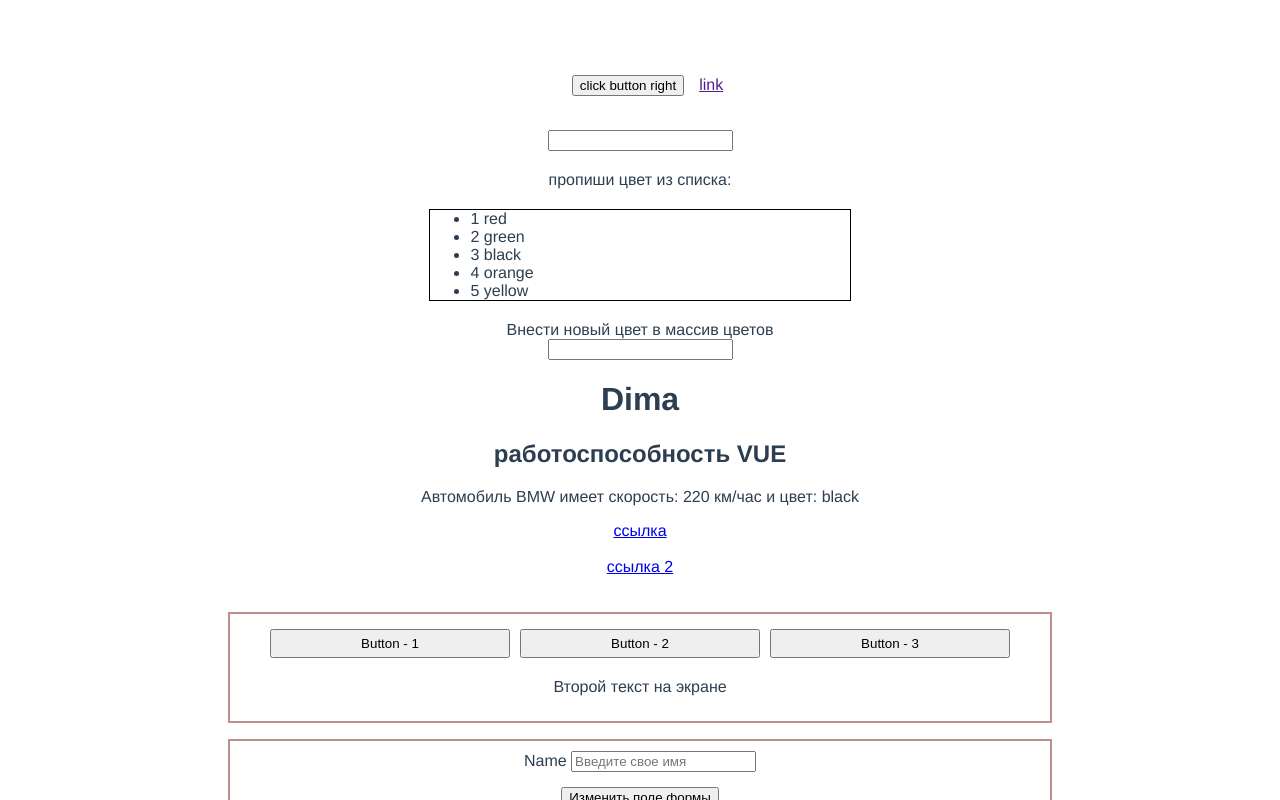
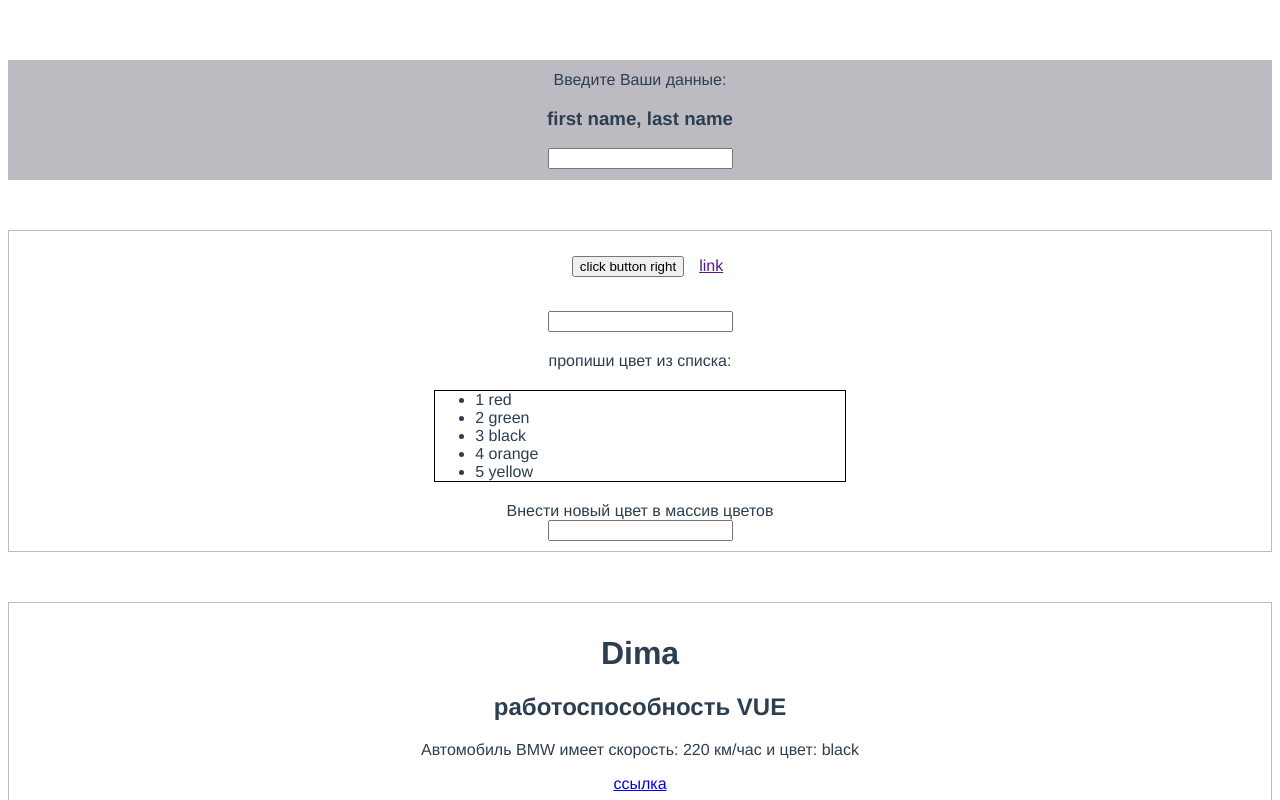
Before and after one commit to dima-kulikov/Vue-CLI, a Vue app in the folder myapp/: page / in a window 1280 px wide. Shown: the top 800 px of the page. Built offline with nearby package versions, Linux system fonts and the light colour scheme.

Commit message:
17.00
17.00

```diff
--- a/myapp/src/App.vue
+++ b/myapp/src/App.vue
@@ -1,5 +1,8 @@
 <template>
   <div id="app">
+
+    <lesson-ten></lesson-ten>
+ <div class="info-block">
     <button @click.right="onClick('fun value', $event)"> click button right</button>
     <a href @click.prevent="linkClick">link</a>
     <h3 v-bind:class="text">{{ text }}</h3>
@@ -10,13 +13,17 @@
     </ul>
     <div>Внести новый цвет в массив цветов</div>
     <input type="text" @keyup.enter="addNewColor" />
+ </div>
+    <div class="info-block">
     <hello-world></hello-world>
     <hello-world dark></hello-world>
+    </div>
   </div>
 </template>
 
 <script>
 import HelloWorld from './components/HelloWorld.vue';
+import LessonTen from './components/LessonTen.vue';
 
 export default {
   name: 'app',
@@ -26,6 +33,7 @@ export default {
   }),
   components: {
     HelloWorld,
+    LessonTen,
   },
   methods: {
     onClick(vel, e) {
--- /dev/null
+++ b/myapp/src/components/LessonTen.vue
@@ -0,0 +1,36 @@
+<template>
+    <div class="info-block active-lesson">
+      <div>Введите Ваши данные:</div>
+        <h3>{{nameVizible}}</h3>
+        <input type="text">
+    </div>
+</template>
+
+<script>
+
+export default {
+  name: 'LessonTen',
+  data() {
+    return {
+      pageName: 'Lesson - 10',
+      firstName: '',
+      lastName: '',
+    };
+  },
+  computed: {
+    nameVizible() {
+      return `${this.firstName || 'first name'}, ${this.lastName || 'last name'}`;
+    },
+  },
+};
+
+</script>
+<style lang="sass">
+.info-block
+    max-width: 1430px
+    padding: 10px 15px
+    margin: 50px auto
+    border: 1px solid rgb(188, 187, 194)
+.active-lesson
+    background-color: rgb(188, 187, 194)
+</style>
--- a/myapp/src/components/app-old.html
+++ /dev/null
@@ -1,89 +0,0 @@
-
-
-
-<template>
-  <div id="app-old">
-    <h1>{{firstName}}</h1>
-    <h2>{{desc}}</h2>
-    <p>Автомобиль {{obj.car}} имеет скорость: {{obj.speed}} км/час и цвет: {{obj.color}}</p>
-    <a v-bind:href="hub" target="_blank">ссылка</a>
-    <br>
-    <br>
-    <a :[atterkey]="hub">ссылка 2</a>
-    <br>
-    <br>
-    <div class="block">
-    <button class="menu-btn" v-on:click="msgVisibl = 1">Button - 1</button>
-    <button class="menu-btn" v-on:click="msgVisibl = 2">Button - 2</button>
-    <button class="menu-btn" v-on:click="msgVisibl = 3">Button - 3</button>
-    <div class="message" v-if="msgVisibl == 1">Выводим первый текст</div>
-    <div class="message" v-else-if="msgVisibl == 2">Второй текст на экране</div>
-    <div class="message" v-else>Третий и последний текст</div>
-    </div>
-    <div class="block">
-      <div v-if="inputNameVizibl">
-        <label> Name </label>
-        <input type="text" placeholder="Введите свое имя" key="nameInput">
-      </div>
-      <div v-else>
-        <label>Nikname </label>
-        <input type="text" placeholder="Введите Никнейм" key="NiknameInput">
-      </div>
-      <button v-on:click ="inputNameVizibl = !inputNameVizibl">Изменить поле формы</button>
-    </div>
-  </div>
-</template>
-
-
-<script>
-// import HelloWorld from './components/HelloWorld.vue';
-
-export default {
-  name: 'App-old',
-  // components: {
-  //   HelloWorld,
-  // },
-  data: () => ({
-    firstName: 'Dima',
-    desc: 'работоспособность VUE',
-    hub: 'https://github.com/',
-    atterkey: 'href',
-    obj: {
-      car: 'BMW',
-      speed: '220',
-      color: 'black',
-    },
-    msgVisibl: 2,
-    inputNameVizibl: true,
-  }),
-};
-</script>
-
-<style lang="scss">
-#app {
-  font-family: Avenir, Helvetica, Arial, sans-serif;
-  -webkit-font-smoothing: antialiased;
-  -moz-osx-font-smoothing: grayscale;
-  text-align: center;
-  color: #2c3e50;
-  margin-top: 60px;
-}
-.block{
-  outline: 2px solid rosybrown;
-  margin: 20px auto;
-  max-width: 800px;
-  padding: 10px;
-}
-.menu-btn{
-  width: 30%;
-  margin: 5px;
-  padding: 5px 0;
-}
-.message{
-  padding: 15px 0;
-}
-button{
-  margin: 15px;
-  cursor: pointer;
-}
-</style>
--- a/myapp/src/components/lesson-8-9.html
+++ /dev/null
@@ -1,92 +0,0 @@
-<template>
-    <div id="app" >
-      <button @click.right="onClick('fun value', $event)"> click button right</button>
-      <a href @click.prevent="linkClick">link</a>
-      <h3 v-bind:class="text">{{ text }}</h3>
-      <input type="text" @keyup.enter="eventOnKey" />
-      <div style="margin-top:20px;">пропиши цвет из списка: </div>
-      <ul class="list">
-        <li v-for="(color, index) in colors" :key="index">{{index +1}} {{ color}}</li>
-      </ul>
-      <div>Внести новый цвет в массив цветов</div>
-      <input type="text" @keyup.enter="addNewColor" />
-
-    </div>
-  </template>
-  <script>
-  // import HelloWorld from './components/HelloWorld.vue';
-
-  export default {
-    name: 'app',
-    data: () => ({
-      text: '',
-      colors: ['red', 'green', 'black', 'orange', 'yellow'],
-    }),
-    methods: {
-      onClick(vel, e) {
-        console.log(vel, e);
-      },
-      linkClick() {
-        console.log('linkkk');
-      },
-      eventOnKey(e) {
-        console.log(e);
-        this.text = e.target.value;
-      },
-      addNewColor(e) {
-        this.colors.push(e.target.value);
-      },
-    },
-  };
-  </script>
-
-  <style lang="scss">
-  #app {
-    font-family: Avenir, Helvetica, Arial, sans-serif;
-    -webkit-font-smoothing: antialiased;
-    -moz-osx-font-smoothing: grayscale;
-    text-align: center;
-    color: #2c3e50;
-    margin-top: 60px;
-  }
-  .block{
-    outline: 2px solid rosybrown;
-    margin: 20px auto;
-    max-width: 800px;
-    padding: 10px;
-  }
-  .menu-btn{
-    width: 30%;
-    margin: 5px;
-    padding: 5px 0;
-  }
-  .message{
-    padding: 15px 0;
-  }
-  button{
-    margin: 15px;
-    cursor: pointer;
-  }
-  .list{
-    text-align: start;
-    border: 1px solid black;
-    width: 30%;
-    margin: 20px auto;
-  }
-  .red{
-  background-color: red;
-  }
-  .green{
-  background-color: green;
-  }
-  .black{
-  background-color: black;
-  }
-  .orange{
-  background-color: orange;
-  }
-  .yellow{
-    background-color: yellow;
-  }
-
-  </style>
```
